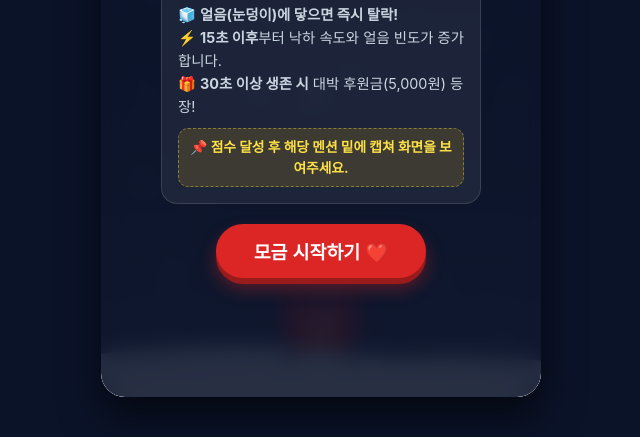
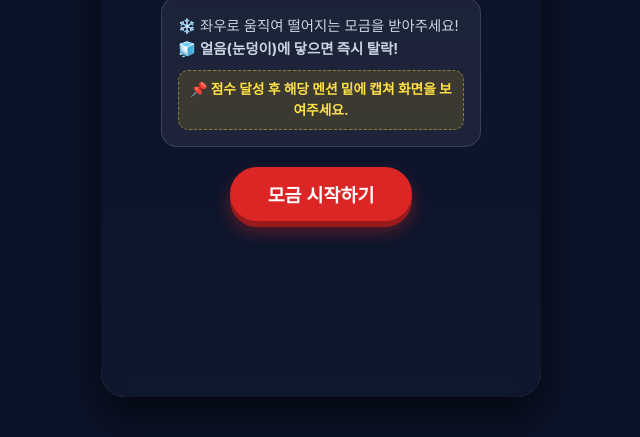
Before and after one commit to jjkl9997-max/Salvation-coin, a plain HTML site: page index.html in a window 1280 px wide. Shown: the part 363-800 px from the top of the page, without its empty margins (319-959 px from the left). Drawn offline with Linux system fonts and the light colour scheme.

Commit message:
Add index.html

```diff
--- a/index.html
+++ b/index.html
@@ -7,7 +7,6 @@
   <title>구세군 자선냄비: 사랑의 모금 게임</title>
   <meta property="og:type" content="website">
   <meta property="og:title" content="구세군 자선냄비: 사랑의 모금 게임">
-  <meta property="og:description" content="따뜻한 마음을 모아주세요! 45초 동안 얼음을 피해 자선냄비에 기부금을 모아보세요.">
 
   <style>
     * {
@@ -254,16 +253,14 @@
     <h1 class="game-title">구세군 자선냄비</h1>
     <div class="game-desc-box">
       <p class="game-desc">
-        ❄️ 좌우로 움직여 떨어지는 후원금을 받아주세요!<br>
+        ❄️ 좌우로 움직여 떨어지는 모금을 받아주세요!<br>
         🧊 <b>얼음(눈덩이)에 닿으면 즉시 탈락!</b><br>
-        ⚡ <b>15초 이후</b>부터 낙하 속도와 얼음 빈도가 증가합니다.<br>
-        🎁 <b>30초 이상 생존 시</b> 대박 후원금(5,000원) 등장!
       </p>
       <div class="game-notice">
         📌 점수 달성 후 해당 멘션 밑에 캡쳐 화면을 보여주세요.
       </div>
     </div>
-    <button class="btn" id="start-btn">모금 시작하기 ❤️</button>
+    <button class="btn" id="start-btn">모금 시작하기</button>
   </div>
 
   <!-- 2. 게임오버 화면 오버레이 (최고 기록 제거 완료) -->
@@ -283,7 +280,7 @@
      (HTML 파일과 같은 폴더에 파일을 두고 파일명을 적어주세요)
   ---------------------------------------------------- */
   const IMAGE_PATHS = {
-    kettle: 'kettle.png',       // 자선냄비/바구니 이미지
+    kettle: 'ivan.png'    // 자선냄비/바구니 이미지
     ice: 'ice.png',             // 얼음/눈덩이 장애물 이미지
     coin100: 'coin100.png',     // 100원 이미지
     coin500: 'coin500.png',     // 500원 이미지
@@ -666,8 +663,8 @@
     });
 
     // 4. 모금함 (사용자 이미지 우선, 없으면 기본 냄비 그래픽)
-    if (isImgLoaded(images.kettle)) {
-      ctx.drawImage(images.kettle, kettle.x, kettle.y, kettle.width, kettle.height);
+    if (isImgLoaded(images.ivan))
+      ctx.drawImage(images.ivan, kettle.x, kettle.y, kettle.width, kettle.height);
     } else {
       drawRedKettle(kettle.x, kettle.y, kettle.width, kettle.height);
     }
```
Also changed, not shown: ivan.png (added).
